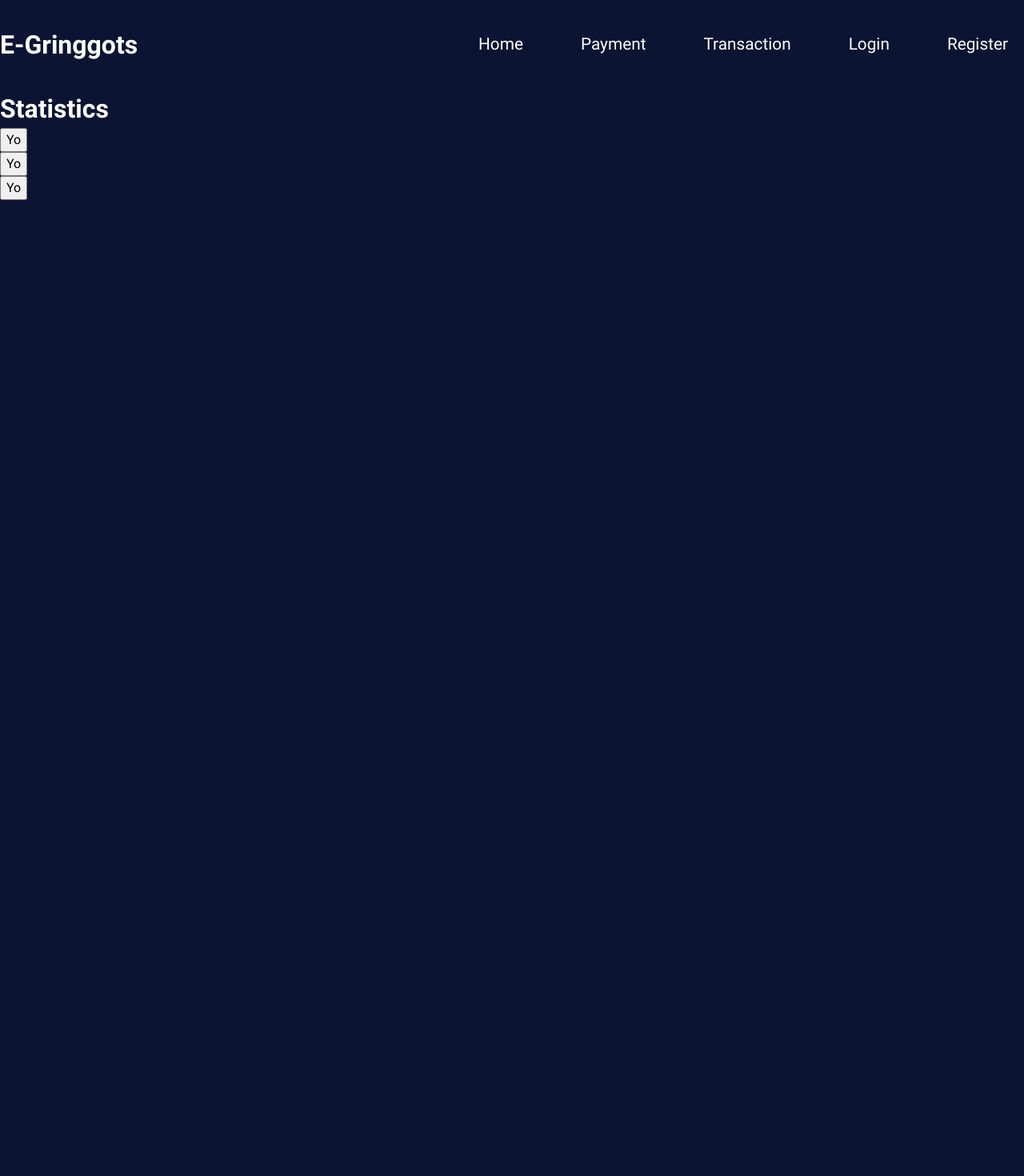
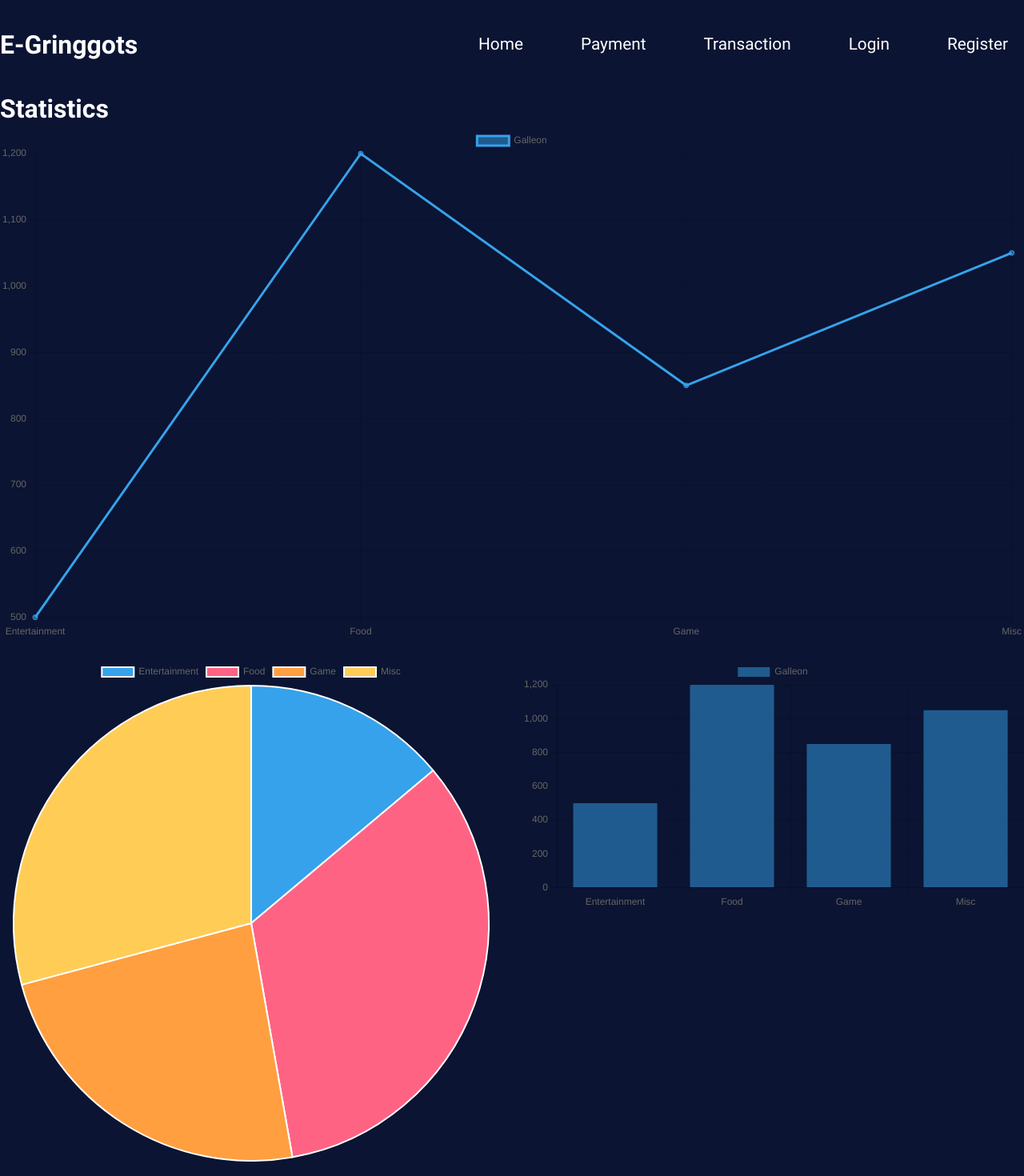
Before and after one commit to BuzzOffer/E-Gringotts-Frontend, a React (Vite) app: page /statistics in a window 1280 px wide. Shown: the top 1470 px of the page at 80% size. Before the commit the page ends 800 px from the top, so only its background shows below. Built offline with nearby package versions, Linux system fonts and the light colour scheme.

Commit message:
Added line, bar and pie charts

```diff
--- /dev/null
+++ b/src/pages/Statistics/data/expensesData.json
@@ -0,0 +1,18 @@
+[
+    {
+        "label": "Entertainment",
+        "value": 500
+    },
+    {
+        "label": "Food",
+        "value": 1200
+    },
+    {
+        "label": "Game",
+        "value": 850
+    },
+    {
+        "label": "Misc",
+        "value": 1050
+    }
+]
--- a/src/pages/Statistics/index.jsx
+++ b/src/pages/Statistics/index.jsx
@@ -1,18 +1,51 @@
+import { Chart as ChartJS } from 'chart.js/auto'
 import { Line, Pie, Bar } from "react-chartjs-2";
+import './stats.css';
+import expensesData from './data/expensesData.json';
 
 export default function Statistics() {
     return (
         <>
             <h1>Statistics</h1>
-            <div id="visuals">
-                <div id="lineGraph">
-                    <button>Yo</button>
+            <div className="visuals">
+                <div className="lineGraph">
+                    <Line
+                        data={{
+                            labels: expensesData.map((data) => data.label),
+                            datasets: [
+                                {
+                                    label: "Galleon",
+                                    data: expensesData.map((data) => data.value),
+                                },
+                            ]
+                        }}
+                    />
                 </div>
-                <div id="pieChart">
-                    <button>Yo</button>
+                <div className="pieChart">
+                    <Pie
+                        data={{
+                            labels: expensesData.map((data) => data.label),
+                            datasets: [
+                                {
+                                    label: "Galleon",
+                                    data: expensesData.map((data) => data.value),
+                                },
+                            ]
+                        }}
+                    />
                 </div>
-                <div id="barChart">
-                    <button>Yo</button>
+                <div className="barChart">
+                    <Bar
+                        data={{
+                            labels: expensesData.map((data) => data.label),
+                            datasets: [
+                                {
+                                    label: "Galleon",
+                                    data: expensesData.map((data) => data.value),
+                                },
+                            ]
+                        }}
+                    />
                 </div>
             </div>
         </>
--- a/src/pages/Statistics/stats.css
+++ b/src/pages/Statistics/stats.css
@@ -1,8 +1,7 @@
-#visuals {
+.visuals {
     display: grid;
-    grid-auto-columns: 1fr;
-    grid-template-columns: 1fr 1fr;
-    grid-template-rows: 1fr 1fr;
+    grid-template-columns: repeat(2, 1fr);
+    grid-template-rows: repeat(2, 1fr);
     gap: 1.5rem;
     grid-template-areas:
     "lineGraph lineGraph"
@@ -10,14 +9,14 @@
     margin: 15px, 30px;
 }
 
-#lineGraph {
+.lineGraph {
     grid-area: lineGraph;
 }
 
-#pieChart {
+.pieChart {
     grid-area: pieChart;
 }
 
-#barChart {
+.barChart {
     grid-area: barChart;
 }
```
